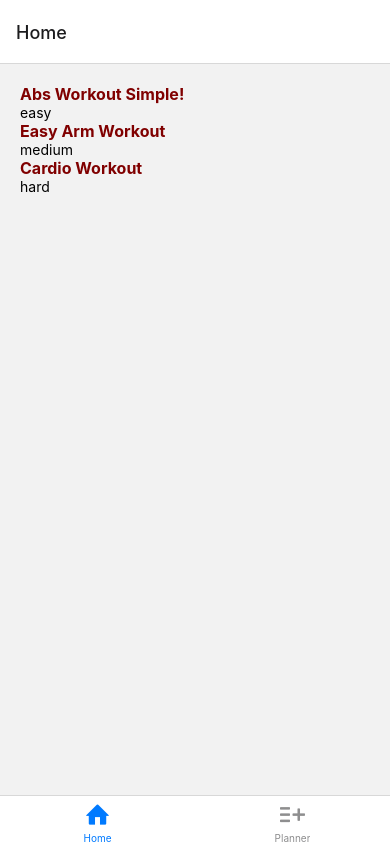
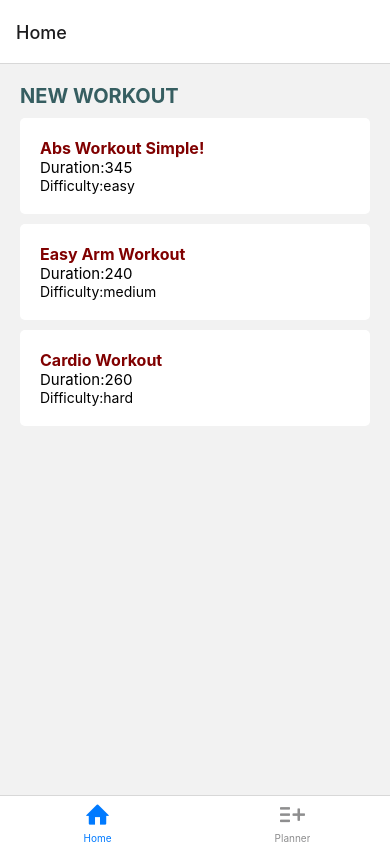
Before and after one commit to stephenprin/WorkoutApp-React-Native, a React Native app: screen /Home in a window 390 px wide. Built offline with nearby package versions, Linux system fonts and the light colour scheme.

Commit message:
data render to the home interface

```diff
--- /dev/null
+++ b/components/workappItem.tsx
@@ -0,0 +1,39 @@
+import { View, Text, Button, StyleSheet, ImageBackground, FlatList } from 'react-native'
+import { workTypes } from '../types/workTypes'
+
+
+
+export const renderItem = ({ item }: { item: workTypes }) =>
+
+<View style={styles.container}>
+        <Text style={styles.name}>{item.name}</Text>
+        <Text style={styles.duration}>Duration:{item.duration}</Text>
+     <Text style={styles.diff}>Difficulty:{item.difficulty}</Text>
+</View>
+
+const styles = StyleSheet.create({
+    container: {
+        padding: 20,
+        marginBottom: 10,
+
+        borderRadius: 5,
+
+        backgroundColor:'white'
+
+
+    },
+
+    name:{
+           fontSize: 16,
+            fontWeight: 'bold',
+            color: 'maroon',
+    },
+    duration: {
+        fontSize: 15,
+        color: 'black',
+    },
+        diff: {
+            fontSize: 14,
+            color: 'black',
+        }
+})
--- a/navigation/index.tsx
+++ b/navigation/index.tsx
@@ -33,6 +33,7 @@ function RootNavigator() {
 
 
 
+
 const BottomTab = createBottomTabNavigator();
 
 function BottomTabNavigator() {
--- a/screens/HomeScreen.tsx
+++ b/screens/HomeScreen.tsx
@@ -1,32 +1,30 @@
 import { View, Text, Button, StyleSheet, ImageBackground, FlatList } from 'react-native'
 import { NativeStackHeaderProps } from '@react-navigation/native-stack'
-import { useEffect } from 'react'
+
 import data from '../data.json'
 import { SafeAreaView } from 'react-native-safe-area-context'
+import { workTypes } from '../types/workTypes'
+import { renderItem } from '../components/workappItem'
 
 
 type navigationType = NativeStackHeaderProps
 
 export default function HomeScreen({ navigation }: navigationType) {
 
-    const renderItem = ({ item }: any) =>
-        <View>
-              <Text style={styles.title}>{item.name}</Text>
-             <Text style={styles.diff}>{item.difficulty}</Text>
-      </View>
+
 
 
 
     return (
-        <SafeAreaView style={styles.container}>
-
+        <View style={styles.container}>
+            <Text style={styles.header}>new workout</Text>
             <FlatList
-                data={data}
+                data={data as workTypes[]}
                 renderItem={ renderItem}
                 keyExtractor={(item) => item.slug}
 
             />
-        </SafeAreaView>
+        </View>
     )
 }
 
@@ -34,16 +32,17 @@ export default function HomeScreen({ navigation }: navigationType) {
 const styles = StyleSheet.create({
     container: {
         padding: 20,
+        flex: 1,
+
+    },
+    header:{
+    fontSize: 20,
+    fontWeight: 'bold',
+    color: '#06383ccc',
+    marginBottom: 10,
+    textTransform: 'uppercase',
 
 
-    },
-    title:{
-    fontSize: 16,
-        fontWeight: 'bold',
-        color: 'maroon',
-    },
-    diff: {
-        fontSize: 14,
-        color: 'black',
     }
+
 })
--- /dev/null
+++ b/types/workTypes.ts
@@ -0,0 +1,20 @@
+
+type DifficultyTypes="easy" | "medium" | "hard";
+
+export interface workTypes {
+    slug: string,
+    name: string,
+    duration: number,
+    difficulty: DifficultyTypes,
+    sequence: Array<sequenceTypes>,
+
+
+}
+
+type sequenceTypes={
+    slug: string,
+    name: string,
+    type: string,
+    reps?: number,
+    duration?: number,
+}
```
